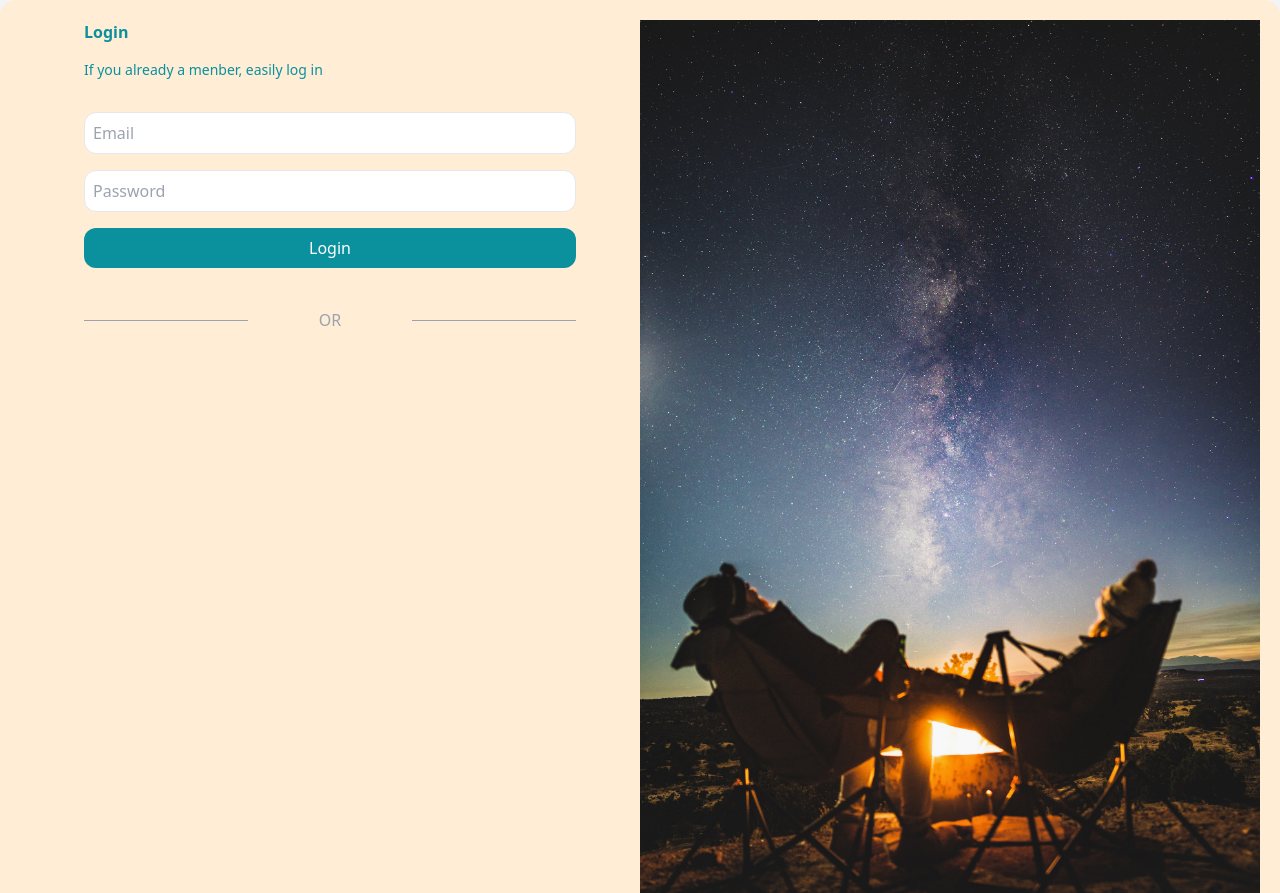
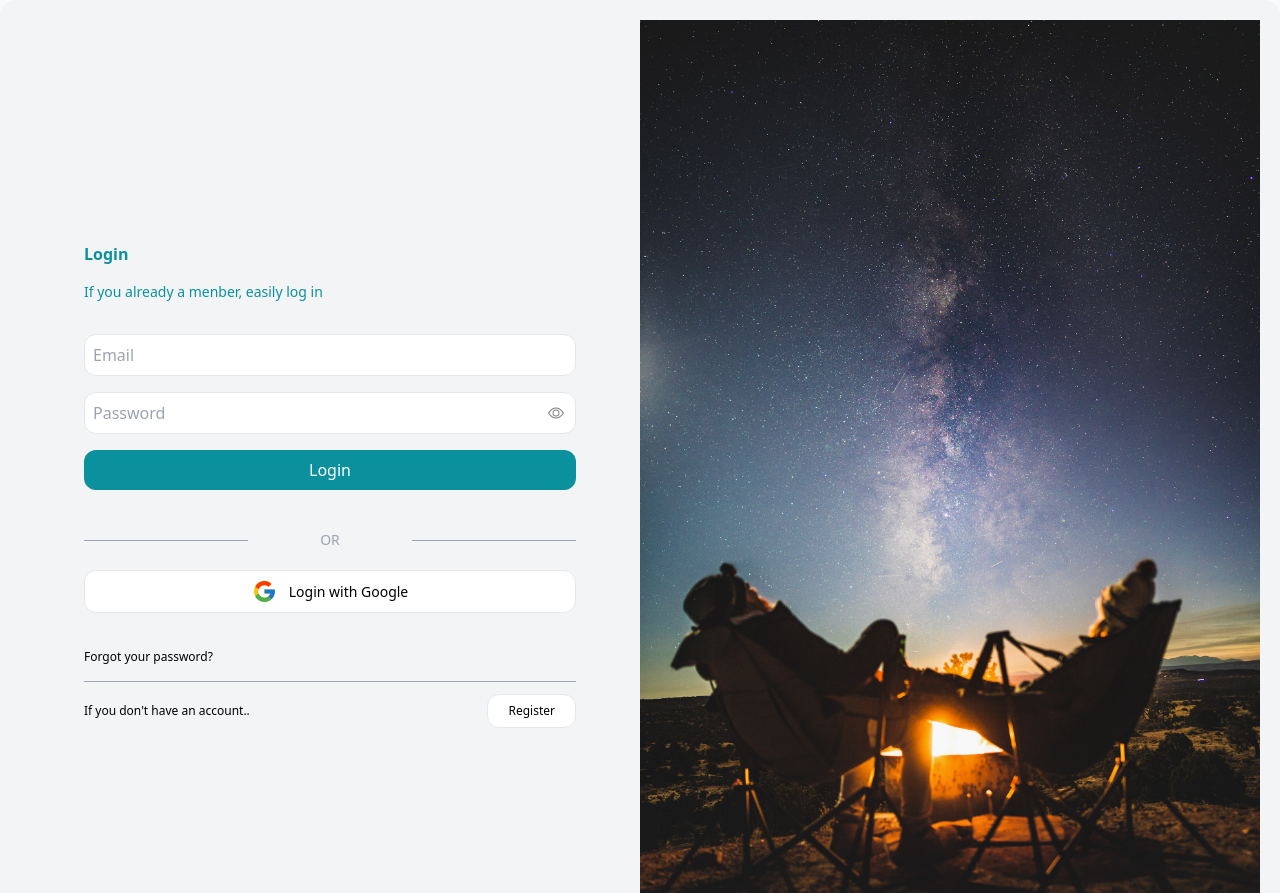
Before and after one commit to matthdu-4rt/Tailwind_login-num.1, a plain HTML site: page assets/index.html in a window 1280 px wide. Shown: the top 893 px of the page. Drawn offline with nearby package versions, Linux system fonts and the light colour scheme; a web font is replaced by a local one.

Commit message:
second commit

```diff
--- a/assets/css/style.css
+++ /dev/null
@@ -1,14 +0,0 @@
-@import url('https://fonts.googleapis.com/css2?family=Catamaran:wght@200;300;400&family=Familjen+Grotesk:wght@400;500;600;700&family=Inter:wght@200;300;400;700&family=Mulish:wght@300;400;700&family=Source+Code+Pro:wght@200;300;400;700&family=Space+Grotesk:wght@300;400;500;700&display=swap');
-
-/*
-font-family: 'Catamaran', sans-serif;
-font-family: 'Familjen Grotesk', sans-serif;
-font-family: 'Inter', sans-serif;
-font-family: 'Mulish', sans-serif;
-font-family: 'Source Code Pro', monospace;
-font-family: 'Space Grotesk', sans-serif;
-*/
-
-* {
-
-}
--- a/assets/index.html
+++ b/assets/index.html
@@ -4,70 +4,79 @@
     <meta charset="UTF-8">
     <meta http-equiv="X-UA-Compatible" content="IE=edge">
     <meta name="viewport" content="width=device-width, initial-scale=1.0">
-    <!-- Title -->
-    <title>Login New</title>
-    <!-- Tailwindcss -->
+    <!-- ==== Title ==== -->
+    <title>Login system-t101</title>
+    <!-- ==== Tailwindcss ==== -->
     <script src="https://cdn.tailwindcss.com"></script>
-    <!-- Google Font -->
+    <!-- ==== Google Font ==== -->
     <link rel="preconnect" href="https://fonts.googleapis.com">
     <link rel="preconnect" href="https://fonts.gstatic.com" crossorigin>
     <link href="https://fonts.googleapis.com/css2?family=Catamaran:wght@200;300;400&family=Familjen+Grotesk:wght@400;500;600;700&family=Inter:wght@200;300;400;700&family=Mulish:wght@300;400;700&family=Source+Code+Pro:wght@200;300;400;700&family=Space+Grotesk:wght@300;400;500;700&display=swap" rel="stylesheet">
-    <!-- Icons -->
-
+    <!-- ==== Icons ==== -->
+    <link rel="" type="" href="https://icons.getbootstrap.com/">
 </head>
 <body>
-    <!--
-        ->Body
-    -->
-    <section class=" bg-gray-100 min-h-screen flex items-center justify-center">
-        <!-- login Container -->
-        <div class="bg-orange-100 flex rounded-2xl shadow-lg max-w-3x1 p-5">
+    <!-- ==== Body ====-->
+    <section class=" bg-gray-50 min-h-screen flex items-center justify-center">
 
-            <!-- form -->
-            <div class="sm:w-1/2 px-16">
+        <!-- ==== login Container ==== -->
+        <div class="bg-gray-100 flex rounded-2xl shadow-lg max-w-3x1 p-5 items-center">
+
+            <!-- ==== form ==== -->
+            <div class="md:w-1/2 px-16">
                 <h2 class="font-bold text-2x1 text-[#0B909E]">Login</h2>
                 <p class="text-sm mt-4 text-[#0B909E]">If you already a menber, easily log in</p>
 
                 <form action="" class="flex flex-col gap-4">
-                    <input class="p-2 mt-8 rounded-xl border"
-                    type="text"
-                    name="email"
+                    <input class="p-2 mt-8 rounded-xl border" type="text" name="email"
                     placeholder="Email">
 
                     <div class="relative">
-                    <input class="p-2 rounded-xl border w-full"
-                    type="password"
-                    name="password"
-                    placeholder="Password">
+                    <input class="p-2 rounded-xl border w-full" type="password"
+                    name="password" placeholder="Password">
+
+                    <svg xmlns="http://www.w3.org/2000/svg" width="16" height="16" fill="gray" class="bi bi-eye absolute top-1/2 right-3 -translate-y-1/2" viewBox="0 0 16 16">
+                        <path d="M16 8s-3-5.5-8-5.5S0 8 0 8s3 5.5 8 5.5S16 8 16 8zM1.173 8a13.133 13.133 0 0 1 1.66-2.043C4.12 4.668 5.88 3.5 8 3.5c2.12 0 3.879 1.168 5.168 2.457A13.133 13.133 0 0 1 14.828 8c-.058.087-.122.183-.195.288-.335.48-.83 1.12-1.465 1.755C11.879 11.332 10.119 12.5 8 12.5c-2.12 0-3.879-1.168-5.168-2.457A13.134 13.134 0 0 1 1.172 8z"/>
+                        <path d="M8 5.5a2.5 2.5 0 1 0 0 5 2.5 2.5 0 0 0 0-5zM4.5 8a3.5 3.5 0 1 1 7 0 3.5 3.5 0 0 1-7 0z"/>
+                      </svg>
                     </div>
 
-                    <button class="bg-[#0B909E] rounded-xl text-white py-2">Login</button>
+                    <button class="bg-[#0B909E] rounded-xl text-white py-2 hover:scale-105 duration-300">Login</button>
                 </form>
 
                 <div class="mt-10 grid grid-cols-3 items-center text-gray-400">
                     <hr class="border-gray-400">
-                    <p class="text-center">OR</p>
+                    <p class="text-center text-sm">OR</p>
                     <hr class="border-gray-400">
                 </div>
 
+                <button class="bg-white border py-2 w-full rounded-xl mt-5 flex justify-center items-center text-sm hover:scale-105 duration-300">
+                    <svg class="mr-3" xmlns="http://www.w3.org/2000/svg" viewBox="0 0 48 48" width="25px" height="25px">
+                        <path fill="#FFC107" d="M43.611,20.083H42V20H24v8h11.303c-1.649,4.657-6.08,8-11.303,8c-6.627,0-12-5.373-12-12c0-6.627,5.373-12,12-12c3.059,0,5.842,1.154,7.961,3.039l5.657-5.657C34.046,6.053,29.268,4,24,4C12.955,4,4,12.955,4,24c0,11.045,8.955,20,20,20c11.045,0,20-8.955,20-20C44,22.659,43.862,21.35,43.611,20.083z" />
+                        <path fill="#FF3D00" d="M6.306,14.691l6.571,4.819C14.655,15.108,18.961,12,24,12c3.059,0,5.842,1.154,7.961,3.039l5.657-5.657C34.046,6.053,29.268,4,24,4C16.318,4,9.656,8.337,6.306,14.691z" />
+                        <path fill="#4CAF50" d="M24,44c5.166,0,9.86-1.977,13.409-5.192l-6.19-5.238C29.211,35.091,26.715,36,24,36c-5.202,0-9.619-3.317-11.283-7.946l-6.522,5.025C9.505,39.556,16.227,44,24,44z" />
+                        <path fill="#1976D2" d="M43.611,20.083H42V20H24v8h11.303c-0.792,2.237-2.231,4.166-4.087,5.571c0.001-0.001,0.002-0.001,0.003-0.002l6.19,5.238C36.971,39.205,44,34,44,24C44,22.659,43.862,21.35,43.611,20.083z" />
+                      </svg>
+                    Login with Google
+                </button>
+
+                <p class="mt-5 text-xs border-b py-4 border-gray-400">
+                Forgot your password?
+                </p>
+
+                <div class="mt-3 text-xs flex justify-between items-center">
+                    <p>If you don't have an account.. </p>
+                    <button class="py-2 px-5 bg-white border rounded-xl hover:scale-105 duration-300">Register</button>
+                </div>
             </div>
 
-
-
-              <!-- image -->
-              <div class="sm:block hidden w-1/2">
-                <img class="rounded-2x1"
-                class="rounded-2x1"
-                src="/assets/img/fagan.jpg" alt="">
+              <!-- ==== image ==== -->
+              <div class="md:block hidden w-1/2">
+                <img class="rounded-2x1" src="/assets/img/fagan.jpg" alt="">
              </div>
         </div>
     </section>
 
-    <!--
-        ->Footer
-    -->
-
-
 
 </body>
 </html>
--- a/assets/tailwind.config.js
+++ b/assets/tailwind.config.js
@@ -0,0 +1,10 @@
+@import url('https://fonts.googleapis.com/css2?family=Catamaran:wght@200;300;400&family=Familjen+Grotesk:wght@400;500;600;700&family=Inter:wght@200;300;400;700&family=Mulish:wght@300;400;700&family=Source+Code+Pro:wght@200;300;400;700&family=Space+Grotesk:wght@300;400;500;700&display=swap');
+
+/*
+font-family: 'Catamaran', sans-serif;
+font-family: 'Familjen Grotesk', sans-serif;
+font-family: 'Inter', sans-serif;
+font-family: 'Mulish', sans-serif;
+font-family: 'Source Code Pro', monospace;
+font-family: 'Space Grotesk', sans-serif;
+*/
```
